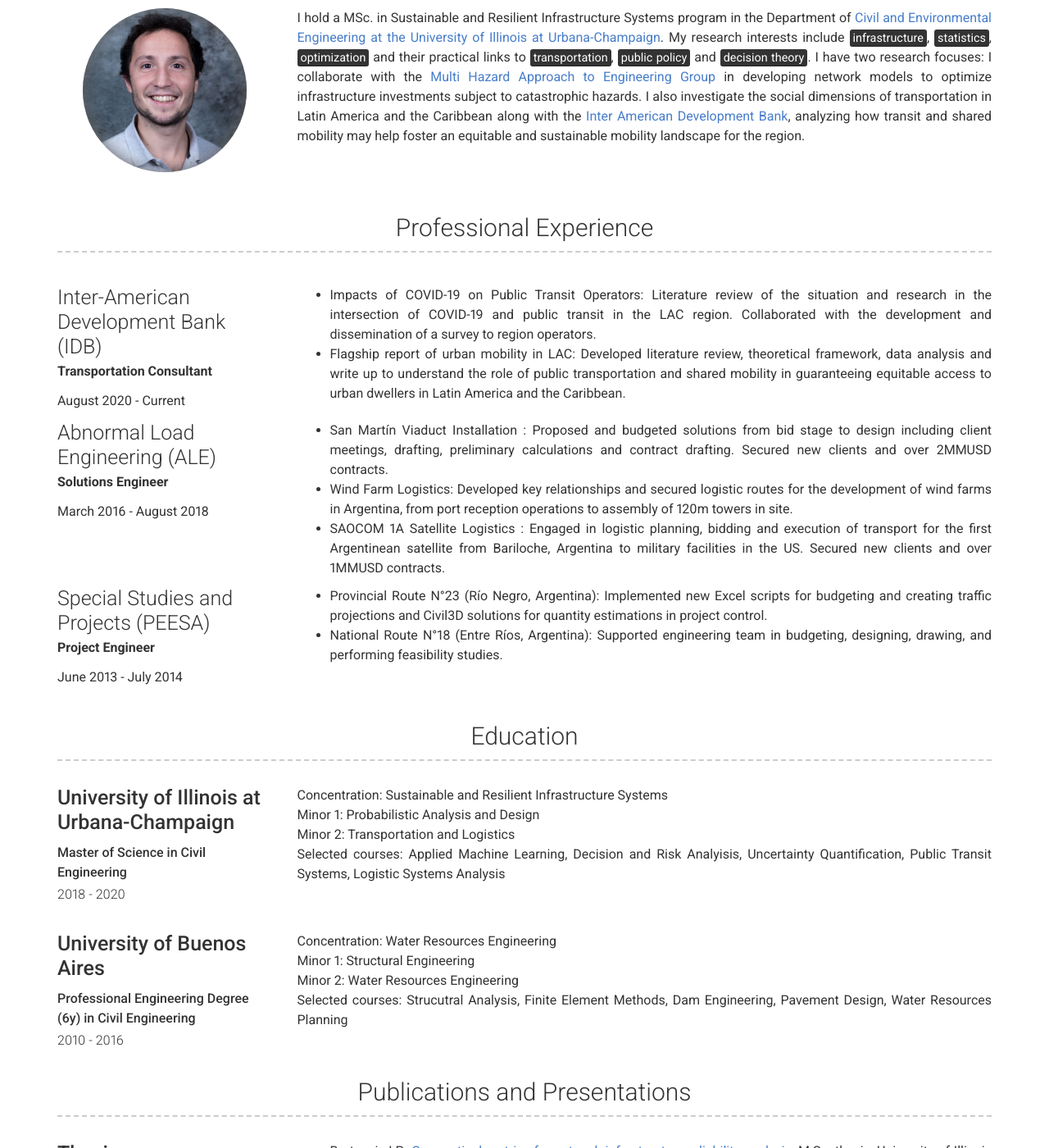
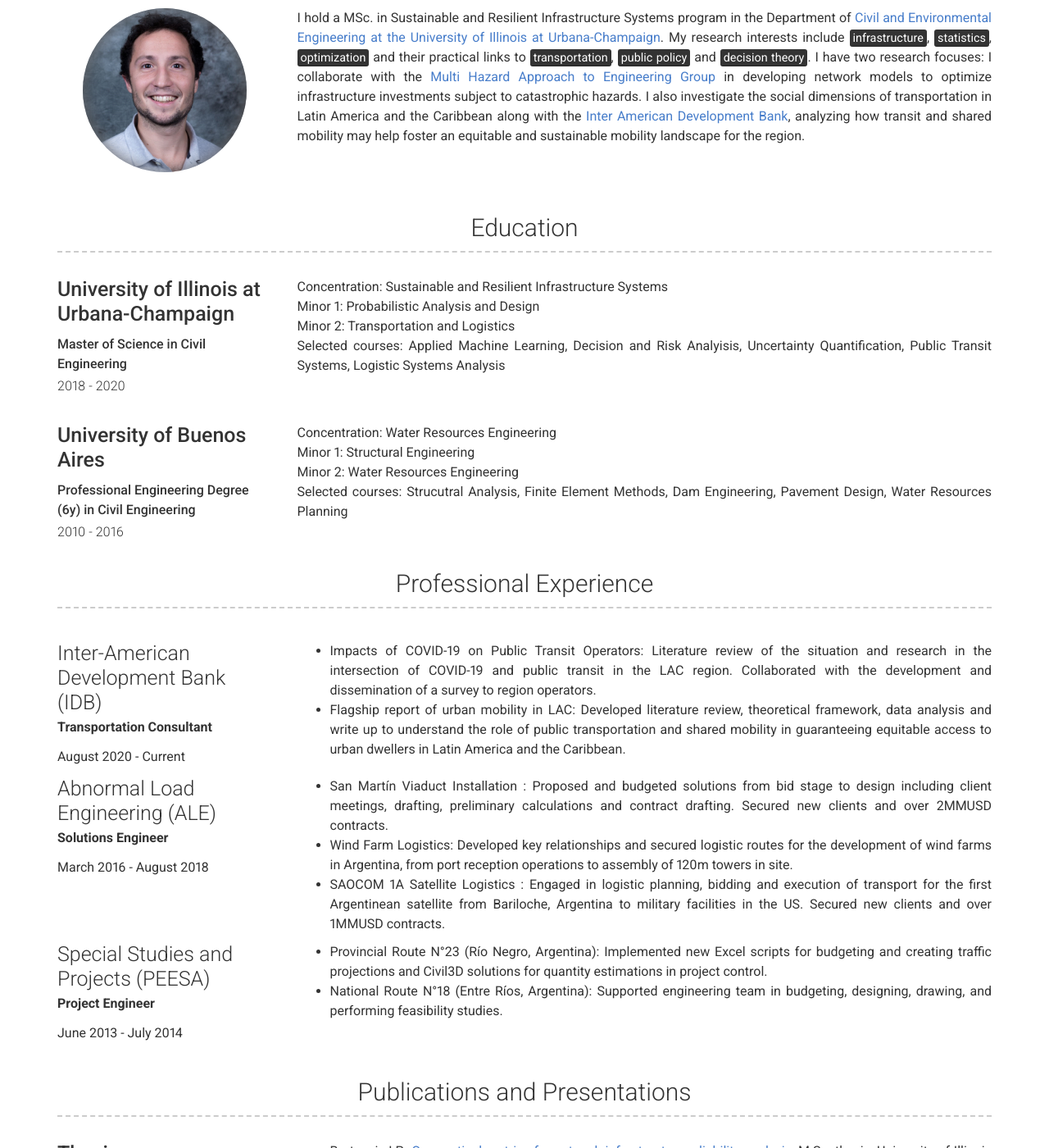
Before and after one commit to JPchomp/JPchomp.github.io, a Jekyll site: the page built from index.md, in a window 1280 px wide and 1400 px high, scrolled down 292 px. Shown: the whole window at 82% size. Built offline with Jekyll 4.4.1, drawn with Linux system fonts in a browser that asks for light colours.

Commit message:
Update default.html

```diff
--- a/_layouts/default.html
+++ b/_layouts/default.html
@@ -12,15 +12,17 @@
 
       {%- include about.html -%}
 
+      {%- if site.data.education.size > 0 -%}
+        {%- include education.html -%}
+      {%- endif -%}
+
       {%- if site.data.profexperience.size > 0 -%}
         {%- include profexperience.html -%}
       {%- endif -%}
 
-      {%- if site.data.education.size > 0 -%}
-        {%- include education.html -%}
+      {%- if site.data.acaexperience.size > 0 -%}
+        {%- include acaexperience.html -%}
       {%- endif -%}
-
-
 
       {%- if site.data.experience.size > 0 -%}
         {%- include experience.html -%}
```
